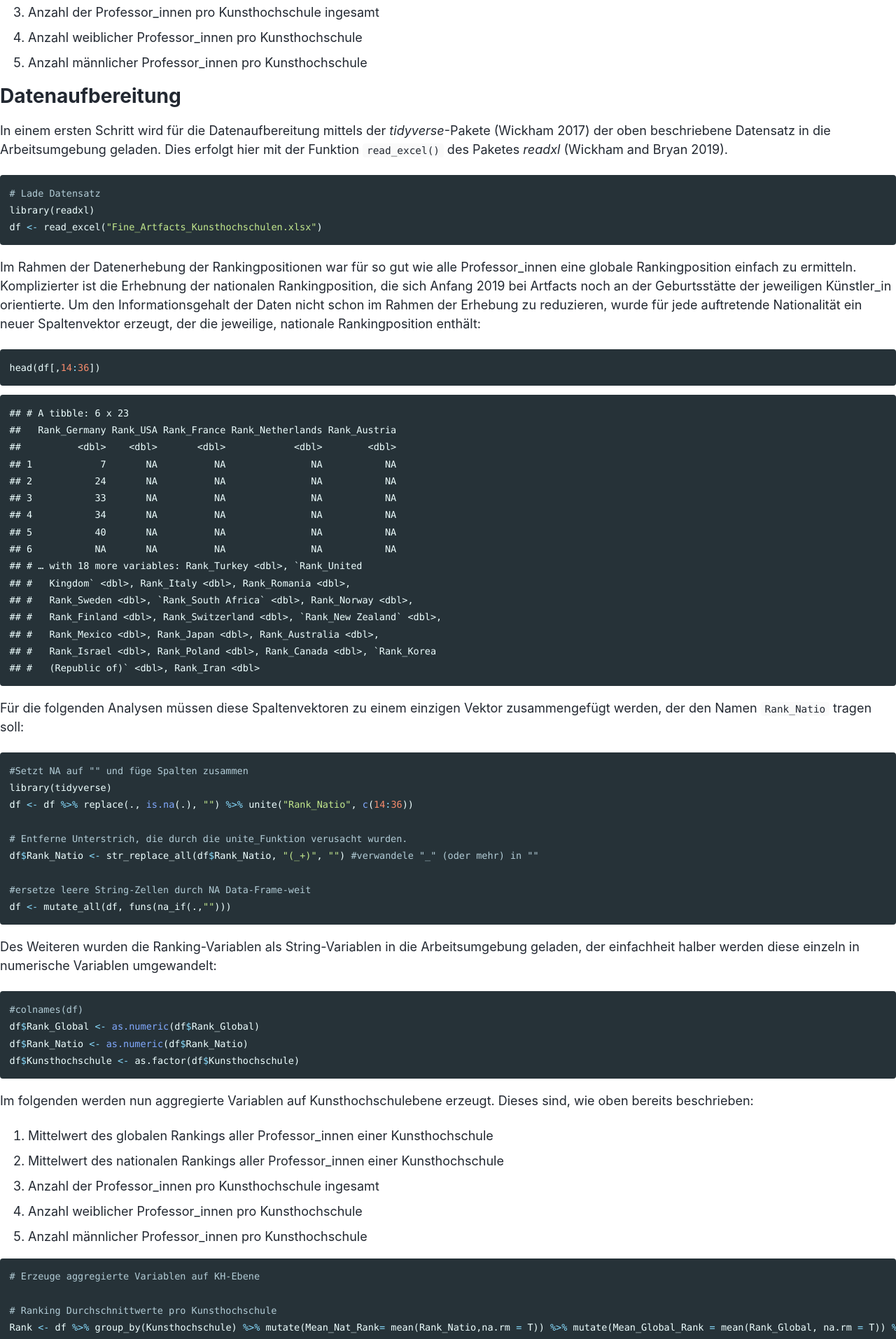
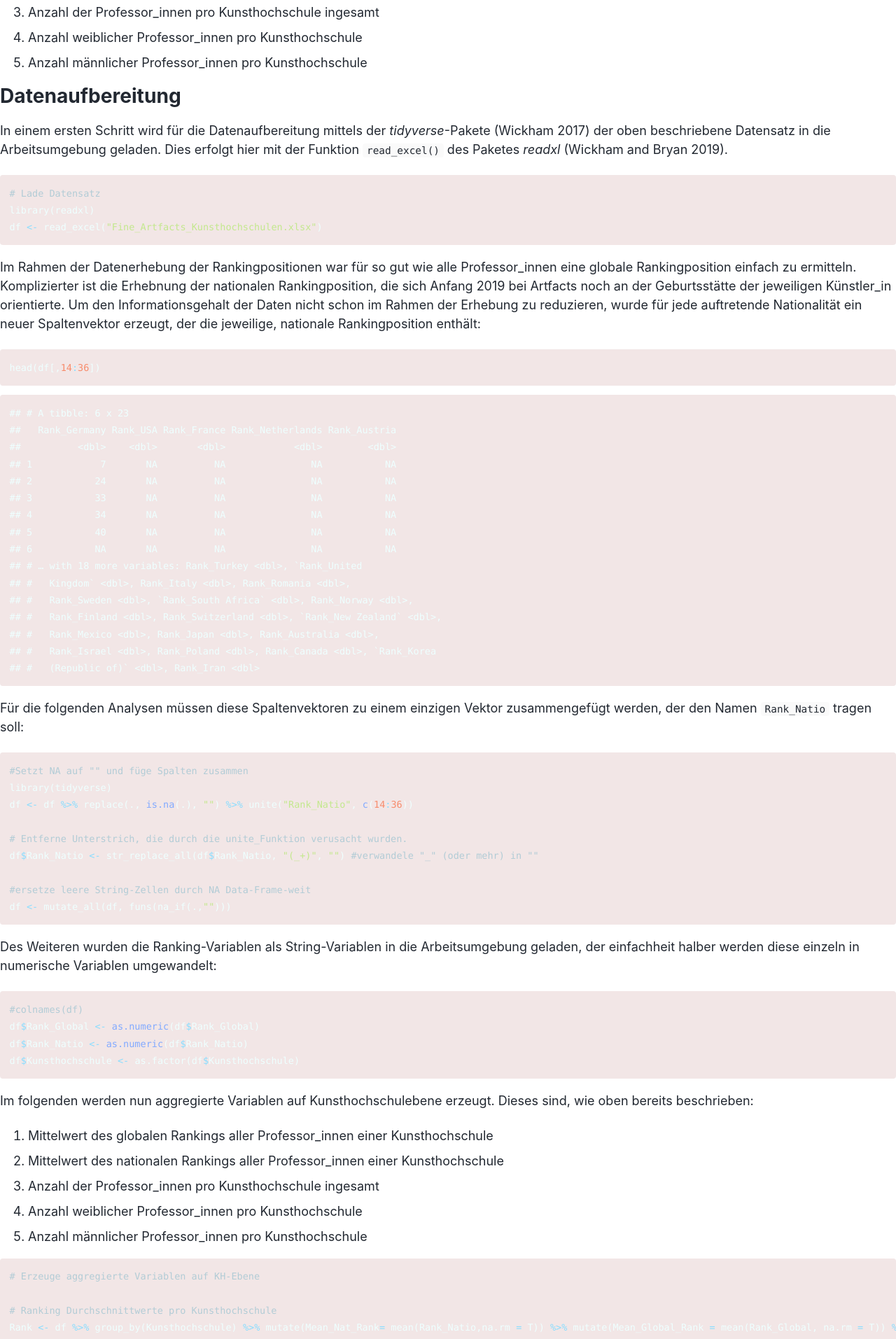
Before and after one commit to MalteHueckstaedt/Chernoff_Face, a Jekyll site: the page built from L1_Chernoff_Faces/Auswertung_KHs_Artfacts.md, in a window 1280 px wide. Shown: the part 922-2835 px from the top of the page at 70% size. Built offline with Jekyll 4.4.1, drawn with Linux system fonts in a browser that asks for light colours; cached includes are drawn as plain includes; nearby versions of some CDN libraries; our own code applies the rules of GitHub Pages for plain Markdown files.

Commit message:
change color: $base00

```diff
--- a/_sass/minimal-mistakes/_variables.scss
+++ b/_sass/minimal-mistakes/_variables.scss
@@ -111,7 +111,7 @@ $masthead-link-color-hover: mix(#000, $primary-color, 25%) !default;
 $navicon-link-color-hover: mix(#fff, $primary-color, 75%) !default;
 
 /* syntax highlighting (base16) */
-$base00: #263238 !default;
+$base00: #F2E6E6 !default;
 $base01: #2e3c43 !default;
 $base02: #314549 !default;
 $base03: #546e7a !default;
```
Also changed, not shown: 2 other files.
